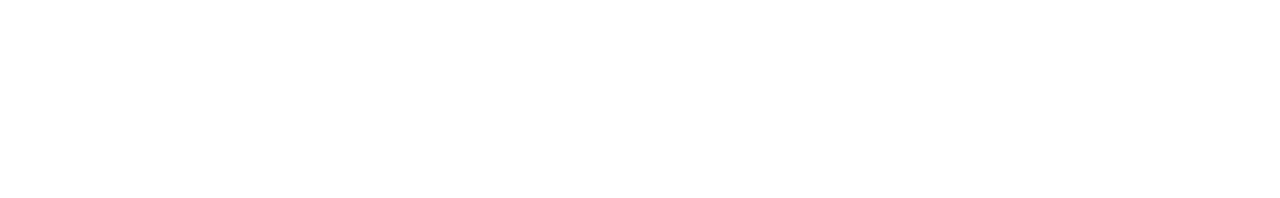
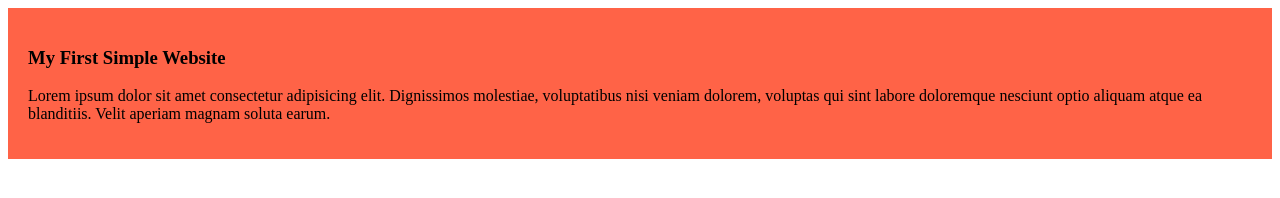
Before and after one commit to akash007s/my-simple-website, a plain HTML site: page index.html in a window 1280 px wide. Drawn offline with Linux system fonts and the light colour scheme.

Commit message:
added the first blog

```diff
--- a/index.html
+++ b/index.html
@@ -4,8 +4,13 @@
     <meta charset="UTF-8">
     <meta name="viewport" content="width=device-width, initial-scale=1.0">
     <title>My Simple Website</title>
+    <link rel="stylesheet" href="styles/blog.css">
 </head>
 <body>
+    <div>
+    <h3>My First Simple Website</h3>
+    <p>Lorem ipsum dolor sit amet consectetur adipisicing elit. Dignissimos molestiae, voluptatibus nisi veniam dolorem, voluptas qui sint labore doloremque nesciunt optio aliquam atque ea blanditiis. Velit aperiam magnam soluta earum.</p>
+    </div>
 
 </body>
 </html>
--- /dev/null
+++ b/styles/blog.css
@@ -0,0 +1,4 @@
+div{
+    background-color: tomato;
+    padding: 20px;
+}
```
